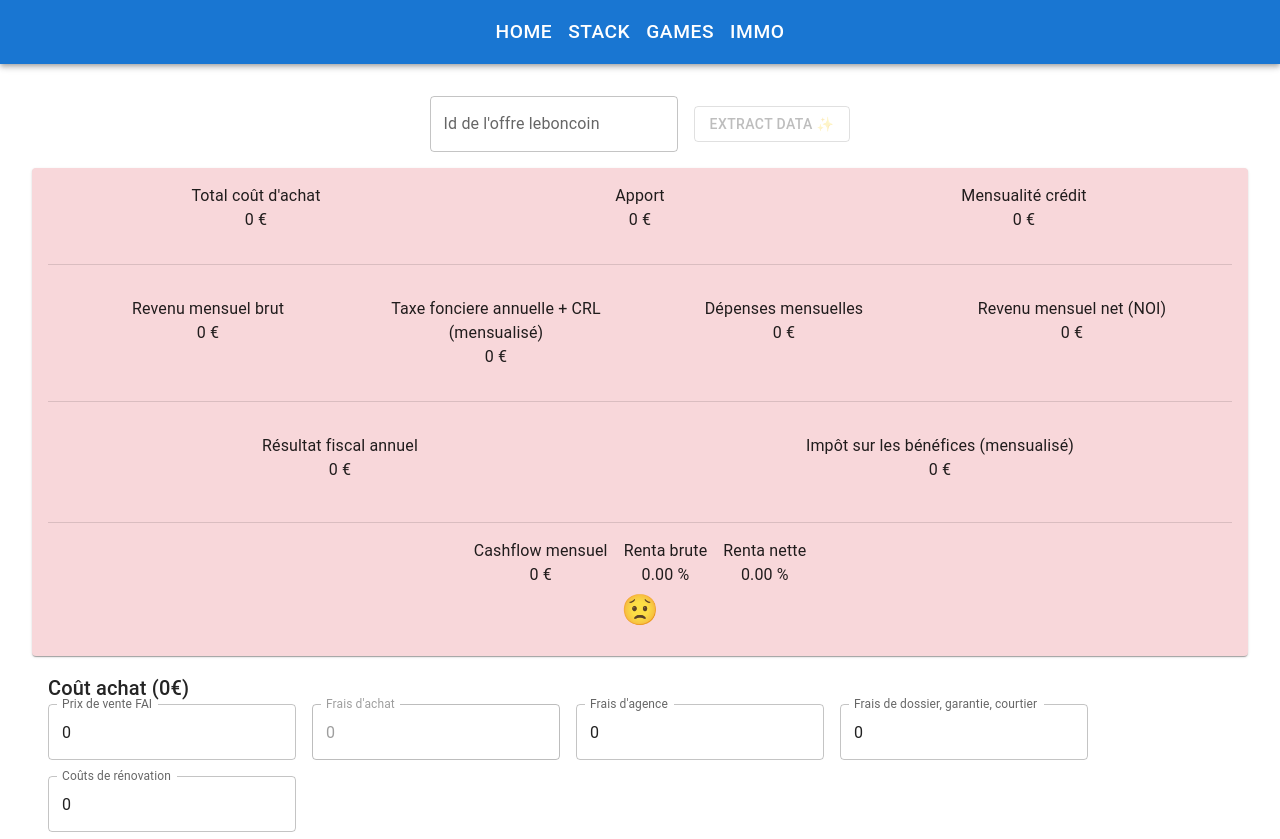
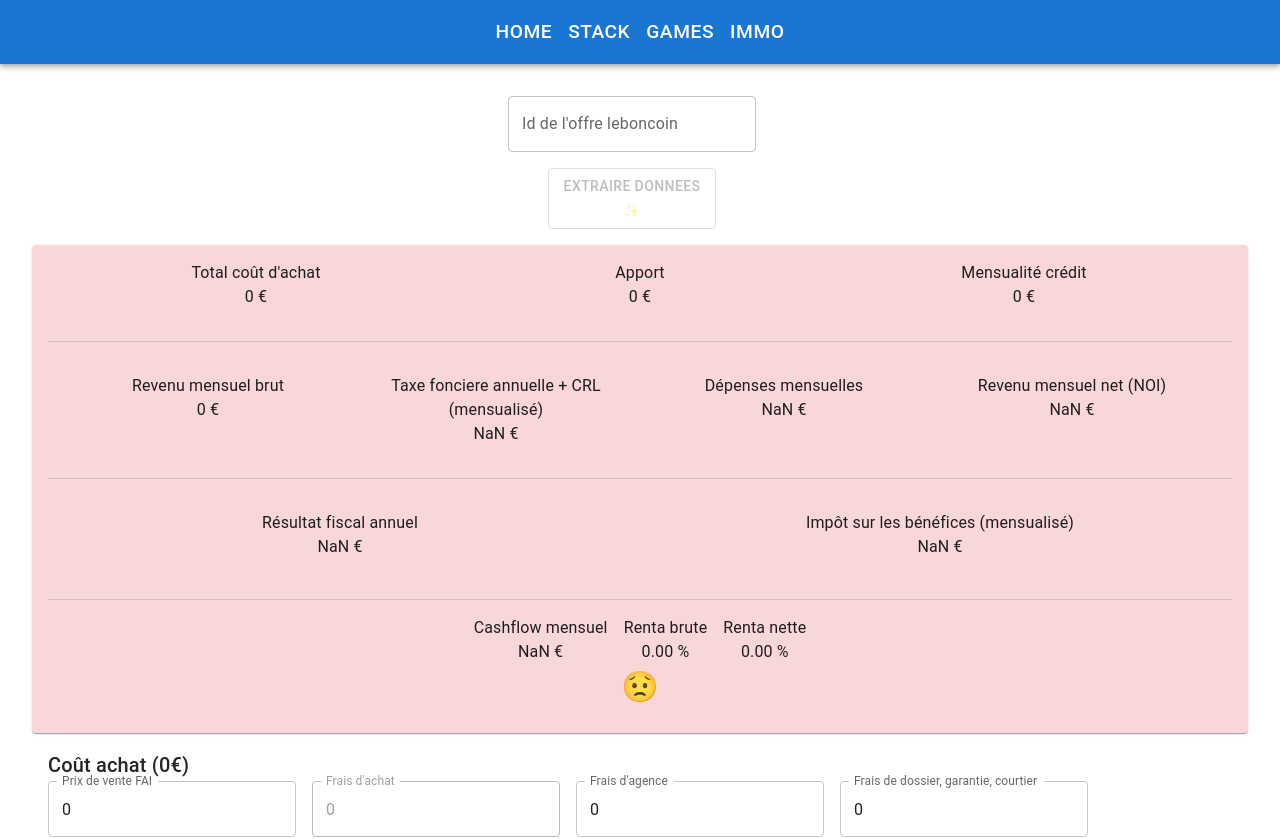
Before and after one commit to MathieuDreano/chiron, a React (Vite) app in the folder ui/: page /immo in a window 1280 px wide. Shown: the top 839 px of the page. Built offline with nearby package versions, Linux system fonts and the light colour scheme.

Commit message:
rework scrapper
Signed-off-by: mathieu <mathieu.dreano@gmail.com>

```diff
--- a/ui/src/components/immo/Immo.tsx
+++ b/ui/src/components/immo/Immo.tsx
@@ -1,12 +1,12 @@
 //import { useState, useEffect } from "react"
 
-import { useEffect, useMemo, useState } from "react";
+import { useCallback, useMemo, useState } from "react";
 import ImmoForm from "./ImmoForm";
 import ImmoSummary from "./ImmoSummary";
 import './immo.css'
-import { Button, CircularProgress, TextField, Typography } from "@mui/material";
 import { cashflow500, type CashflowData } from "./useCashflow500";
-import { useLeboncoin } from "./useLeboncoin";
+import { type ScrappedData } from "./useLeboncoin";
+import LeboncoinScrapping from "./LeboncoinScrapping";
 
 export type ImmoFormData = {
   prixVente: number;
@@ -68,20 +68,7 @@ const defaultFormData: ImmoFormData = {
     crl: 2.5, //(%)
 };
 
-function extractId(input: string) {
-  const value = input.toString().trim();
-  // Regex to match digits at the end of the URL or a raw ID
-  const match = value.match(/(\d+)$/);
-  if (match) {
-    return match[1];
-  } else {
-    throw new Error("No valid ID found in input");
-  }
-}
-
 const Immo = () => {
-
-  const {adId, setAdId, load_data_from_ad, isLoading, scrappedData} = useLeboncoin();
 
   const [form, setForm] = useState<ImmoFormData>(() => {
     const saved = localStorage.getItem("formData");
@@ -91,12 +78,14 @@ const Immo = () => {
   const summaryData = useMemo((): CashflowData => cashflow500(form), [form]);
 
   // Sauvegarde form à chaque modification, delais de 5s
-  useEffect(() => {
-    const handler = setTimeout(() => localStorage.setItem("formData", JSON.stringify(form)), 5000);
-    return () => clearTimeout(handler);
-  }, [form]);
+  // useEffect(() => {
+  //   const handler = setTimeout(() => localStorage.setItem("formData", JSON.stringify(form)), 5000);
+  //   return () => clearTimeout(handler);
+  // }, [form]);
 
-  useEffect(() => {
+  console.log('toto');
+  const onScrapped = useCallback((scrappedData: ScrappedData) => {
+    console.log("onScrapped Immo")
     if (scrappedData) {
       setForm((prev: ImmoFormData) => ({
         ...prev,
@@ -104,14 +93,15 @@ const Immo = () => {
         fraisAgence: scrappedData.fraisAgence ?? prev.fraisAgence,
         loyer: scrappedData.loyers ?? prev.loyer,
         superficie: scrappedData.superficie ?? prev.superficie,
-        taxeFonciere: scrappedData.taxeFonciere ?? prev.taxeFonciere,
+        taxeFonciereMensuelle: scrappedData.taxeFonciereMensuelle ?? prev.taxeFonciere,
         chargesLocatives: scrappedData.charges ?? prev.chargesLocatives,
       }));
-    }
-  }, [scrappedData]);
+    };
+  }, [])
 
   const handleChange = (e: React.ChangeEvent<HTMLInputElement>) => {
     const { name, value } = e.target;
+    console.log('handleChange', name, value)
     setForm((prev: ImmoFormData) => ({
       ...prev,
       [name]: parseFloat(value) || 0,
@@ -120,20 +110,7 @@ const Immo = () => {
 
   return (
     <div className="immo">
-      <div className="scrapper">
-        <TextField name="adId" label="Id de l'offre leboncoin" type="string" defaultValue={adId} onChange={(e) => setAdId(parseInt(extractId(e.target.value)))}/>
-        {adId &&
-          <a href={`https://www.leboncoin.fr/ad/ventes_immobilieres/${adId}`} target="_blank" rel="noopener noreferrer">
-            <Button variant="outlined">VOIR L'ANNONCE</Button>
-          </a>
-        }
-        {
-          isLoading ? (<CircularProgress/>) : (
-            <Button variant="outlined" onClick={() => adId && load_data_from_ad(adId)} disabled={!adId}>EXTRACT DATA ✨</Button>
-          )
-        }
-      </div>
-      {scrappedData && <Typography>{JSON.stringify(scrappedData, null, 2)}</Typography>}
+      <LeboncoinScrapping onScrapped={onScrapped}/>
       <ImmoSummary  {...summaryData}/>
       <ImmoForm form={form} onChange={handleChange}/>
     </div>
--- /dev/null
+++ b/ui/src/components/immo/LeboncoinScrapping.tsx
@@ -0,0 +1,76 @@
+import { useEffect } from "react";
+import { useLeboncoin, type ScrappedData } from "./useLeboncoin";
+import { TextField, Button, CircularProgress, Typography } from "@mui/material";
+
+function extractId(input: string) {
+  const value = input.toString().trim();
+  // Regex to match digits at the end of the URL or a raw ID
+  const match = value.match(/(\d+)$/);
+  if (match) {
+    return match[1];
+  } else {
+    console.log("No valid ID found in input");
+    return "";
+  }
+}
+
+const LeboncoinScrapping = ({ onScrapped }: { onScrapped: (scrappedData: ScrappedData) => void }) => {
+  const { adId, setAdId, load_data_from_ad, image, isLoading, scrappedData } =
+    useLeboncoin();
+
+  useEffect(
+    () => scrappedData && onScrapped(scrappedData),
+    [onScrapped, scrappedData]
+  );
+
+  return (
+    <div className="scrapper">
+      {image && <img src={image} alt="thumbnail offre leboncoin" />}
+      <div className="scrapper-form">
+        <TextField
+          name="adId"
+          label="Id de l'offre leboncoin"
+          type="string"
+          defaultValue={adId}
+          onChange={(e) => setAdId(extractId(e.target.value))}
+        />
+        <div className="scrapper-form-buttons">
+          {adId && (
+            <a
+              href={`https://www.leboncoin.fr/ad/ventes_immobilieres/${adId}`}
+              target="_blank"
+              rel="noopener noreferrer"
+            >
+              <Button variant="outlined">
+                VOIR L'ANNONCE<br />👀
+              </Button>
+            </a>
+          )}
+          <Button
+            variant="outlined"
+            onClick={() => adId && load_data_from_ad(parseInt(adId))}
+            disabled={!adId || isLoading}
+          >
+            EXTRAIRE DONNEES<br />✨
+          </Button>
+        </div>
+      </div>
+      <div className="scrapper-data">
+        {isLoading && <CircularProgress />}
+        {(!isLoading && scrappedData) && (
+          <Typography>
+            <div>
+              <p>Prix de vente: {scrappedData?.prixVente} €</p>
+              <p>Superficie: {scrappedData?.superficie} m²</p>
+              <p>Frais d'agence: {scrappedData?.fraisAgence} €</p>
+              <p>Loyers: {scrappedData?.loyers} €</p>
+              <p>Charges: {scrappedData?.charges} €</p>
+            </div>
+          </Typography>
+        )}
+      </div>
+    </div>
+  );
+};
+
+export default LeboncoinScrapping;
--- a/ui/src/components/immo/immo.css
+++ b/ui/src/components/immo/immo.css
@@ -6,6 +6,26 @@
 }
 
 .scrapper {
+  display: flex;
+  align-items: center;
+  gap: 1em;
+  margin: auto;
+}
+
+.scrapper-form {
+  display: flex;
+  flex-direction: column;
+  align-items: center;
+  gap: 1em;
+  margin: auto;
+}
+
+.scrapper-form-buttons {
+  display: flex;
+  gap: 1em;
+}
+
+.scrapper-data {
   display: flex;
   align-items: center;
   gap: 1em;
--- a/ui/src/components/immo/useCashflow500.tsx
+++ b/ui/src/components/immo/useCashflow500.tsx
@@ -35,9 +35,8 @@ export const cashflow500 = (form: ImmoFormData): CashflowData => {
 
     // DEPENSES
     const taxeFonciereMensuelleEstimee = (calculerTaxeFonciereAnnuelle(revenuAnnuelBrut) / 12);
-    const taxeFonciereMensuelle = form.taxeFonciere;// || (calculerTaxeFonciereAnnuelle(revenuAnnuelBrut) / 12)
-    console.log("taxeFonciereMensuelle", taxeFonciereMensuelle, "taxeFonciereMensuelleEstimee", taxeFonciereMensuelleEstimee);
-    const taxesCrlEtFonciereMensuelle = revenuAnnuelBrut * form.crl / 100 / 12 + taxeFonciereMensuelle;
+    console.log("taxeFonciereMensuelle", form.taxeFonciereMensuelle, "taxeFonciereMensuelleEstimee", taxeFonciereMensuelleEstimee);
+    const taxesCrlEtFonciereMensuelle = revenuAnnuelBrut * form.crl / 100 / 12 + form.taxeFonciereMensuelle;
     const depensesMensuelles = form.admin + form.gestion + form.entretien + taxesCrlEtFonciereMensuelle + form.servicesPublics;
 
     // NET
--- a/ui/src/components/immo/useLeboncoin.tsx
+++ b/ui/src/components/immo/useLeboncoin.tsx
@@ -6,39 +6,61 @@ export type ScrappedData = {
   loyers: number;
   superficie: number;
   taxeFonciere: number;
+  taxeFonciereMensuelle: number;
   charges: number;
-}
+  imageUrl: string;
+};
+
+//const api_base_url = "https://chiron-mz2f.onrender.com";
+const api_base_url = "https://chiron-n6kw2.ondigitalocean.app"
+//const api_base_url = "http://localhost:8000";
 
 export const useLeboncoin = () => {
-    const [adId, setAdId] = useState<number>(() => {
+  const [adId, setAdId] = useState<string>(() => {
     const saved = localStorage.getItem("adId");
     return saved ? JSON.parse(saved) : "";
   });
   const [isLoading, setIsLoading] = useState<boolean>(false);
+  const [image, setImage] = useState<string>();
   const [scrappedData, setScrappedData] = useState<ScrappedData>();
 
   useEffect(() => {
-        const handler = setTimeout(() => localStorage.setItem("adId", JSON.stringify(adId)), 5000);
+    const handler = setTimeout(
+      () => {if (adId) localStorage.setItem("adId", JSON.stringify(adId))},
+      5000
+    );
+    console.log(adId)
+    if (adId != undefined && adId.length == 10) {
+      get_image_from_ad(parseInt(adId));
+    } else {
+      setImage(undefined);
+    }
     return () => clearTimeout(handler);
   }, [adId]);
 
   const load_data_from_ad = (adId: number) => {
-      //const api_base_url = "https://chiron-mz2f.onrender.com";
-      const api_base_url = "https://chiron-n6kw2.ondigitalocean.app"
-      //const api_base_url = "http://localhost:8000";
-      setIsLoading(true)
-      return fetch(`${api_base_url}/leboncoin/scrap/${adId}`)
+    setIsLoading(true);
+    return fetch(`${api_base_url}/leboncoin/${adId}/scrap`)
       .then((res) => res.json())
-        .then((data) => {
-          const jsonData: ScrappedData = JSON.parse(data);
-
-          setScrappedData({...jsonData})
-        })
+      .then((data) => setScrappedData(data))
       .catch((err) => console.error(err))
       .finally(() => setIsLoading(false));
-  }
+  };
+
+  const get_image_from_ad = (adId: number) => {
+    return fetch(`${api_base_url}/leboncoin/${adId}/image`)
+      .then((res) => res.json())
+      .then((data) => setImage(data))
+      .catch((err) => console.error(err))
+  };
 
   return {
-    adId, setAdId, load_data_from_ad, isLoading, scrappedData
-  }
-}
+    adId,
+    setAdId,
+    load_data_from_ad,
+    image,
+    get_image_from_ad,
+    isLoading,
+    scrappedData,
+  };
+};
```
Also changed, not shown: 2 other files (tests, documents, lock files or other folders). Lines whose indentation alone changed are shown as unchanged.
